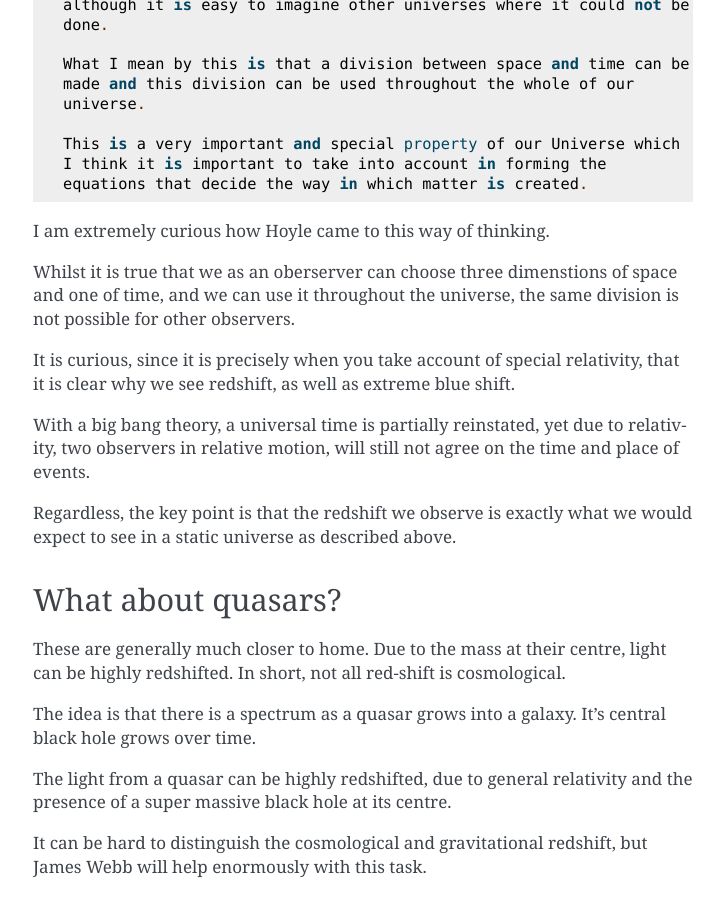
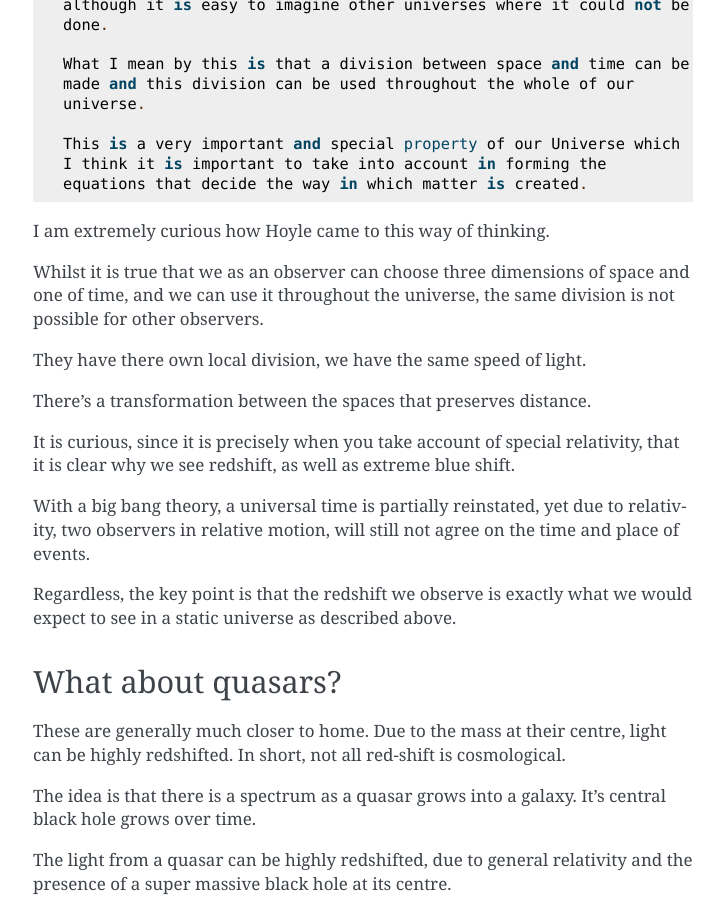
Before and after one commit to swfiua/gotu, a Sphinx documentation site: the page built from docs/apersonalview.rst, in a window 1280 px wide and 900 px high, scrolled down 3504 px. Shown: the whole window, without its empty margins (387-1111 px from the left). Built offline with Sphinx 7.4.7, drawn with Linux system fonts in a browser that asks for light colours; formulas are drawn with MathJax 3; some of the changed text lies outside the part shown.

Commit message:
Ramblings in progresss

```diff
--- a/docs/apersonalview.rst
+++ b/docs/apersonalview.rst
@@ -185,9 +185,13 @@ this curious paragraph::
 
 I am extremely curious how Hoyle came to this way of thinking.
 
-Whilst it is true that we as an oberserver can choose three
-dimenstions of space and one of time, and we can use it throughout the
+Whilst it is true that we as an observer can choose three
+dimensions of space and one of time, and we can use it throughout the
 universe, the same division is not possible for other observers.
+
+They have there own local division, we have the same speed of light.
+
+There's a transformation between the spaces that preserves distance.
 
 It is curious, since it is precisely when you take account of special
 relativity, that it is clear why we see redshift, as well as extreme
@@ -282,6 +286,16 @@ In a static universe there is plenty of time for a galaxy to grow, and
 in turn create new quasars, that may one day grow to be a full sized
 galaxy.
 
+Dust
+====
+
+One thing the space telescope has shown is the dust across the universe.
+
+From rings around Neptune and Jupiter, to the interstellar dust of galaxies.
+
+This dust may be playing a critical role in the propogation of gravitational waves.
+
+The Kerr metric is typically used to model the rotation
 
 Personal views
 ==============
```
